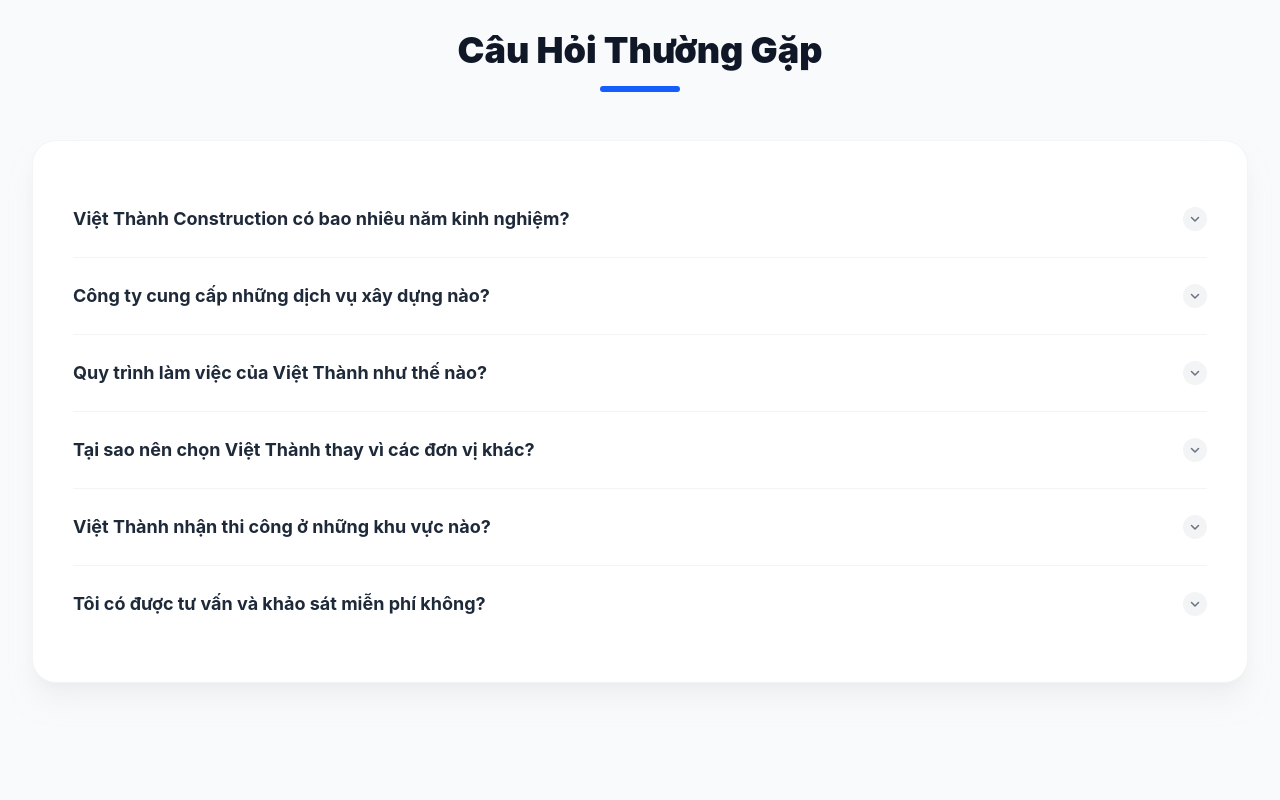
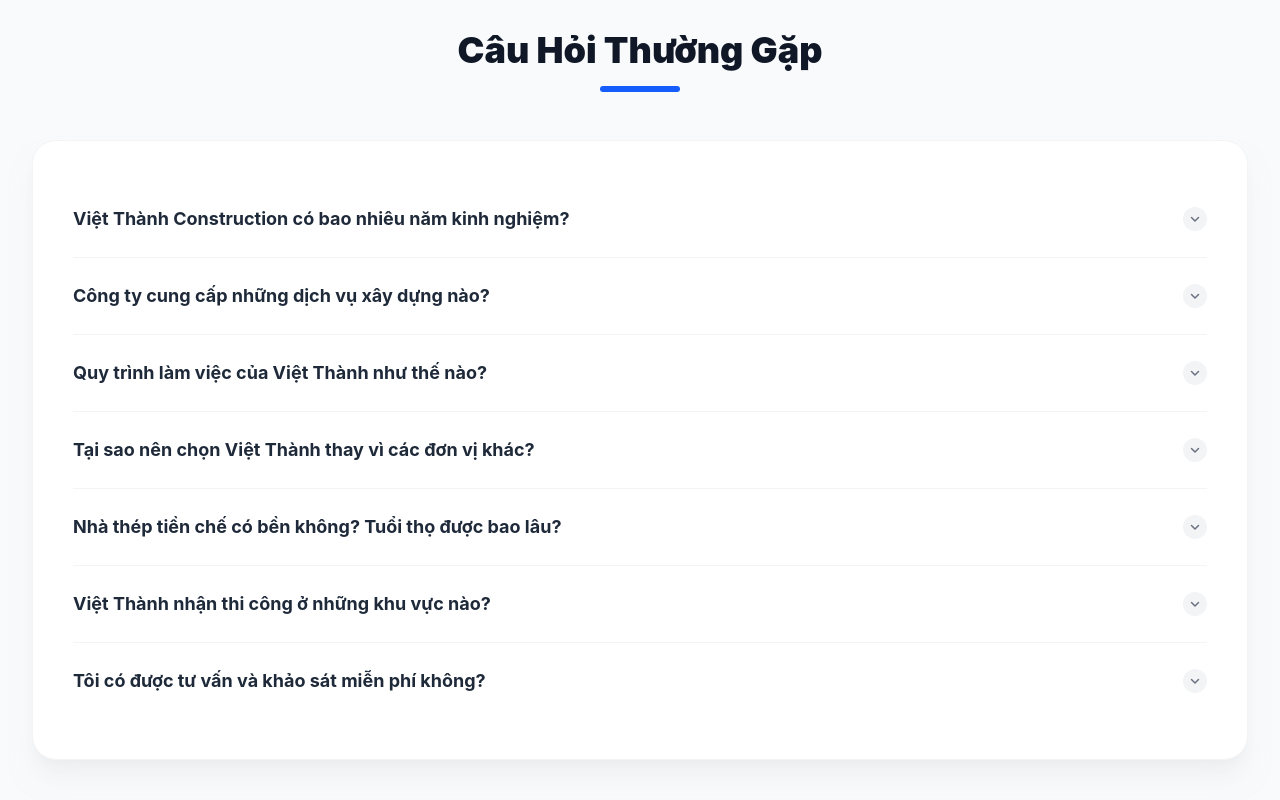
Before and after one commit to 47kiemtien-pixel/vithacons-quote, a React (Vite) app in the folder frontend/: page / in a window 1280 px wide. Shown: the part 1033-1833 px from the top of the page. Built offline with nearby package versions, Linux system fonts and the light colour scheme; no server answers.

Commit message:
UI: Add FAQ entry about steel structure durability

```diff
--- a/frontend/src/components/FAQ.jsx
+++ b/frontend/src/components/FAQ.jsx
@@ -46,6 +46,10 @@ const FAQ = () => {
             answer: "Khách hàng tin chọn Việt Thành vì:\n- Khảo sát tận nơi hoàn toàn miễn phí.\n- Giám sát thi công trực tiếp 24/24 đảm bảo đúng tiến độ.\n- Cam kết tuyệt đối không phát sinh chi phí ngoài hợp đồng.\n- Đội ngũ kỹ sư giàu kinh nghiệm, tận tâm."
         },
         {
+            question: "Nhà thép tiền chế có bền không? Tuổi thọ được bao lâu?",
+            answer: "Nhà thép tiền chế cực kỳ bền bỉ với tuổi thọ có thể đạt trên 50 năm. Nhờ sử dụng thép cường độ cao và công nghệ sơn/mạ chống ăn mòn hiện đại, công trình có khả năng chịu lực vượt trội, chống rung chấn và thích nghi tốt với khí hậu Việt Nam. Việt Thành luôn chú trọng tính toán kết cấu kỹ lưỡng để đảm bảo độ bền tối ưu cho khách hàng."
+        },
+        {
             question: "Việt Thành nhận thi công ở những khu vực nào?",
             answer: "Chúng tôi nhận mọi dự án tại:\n- Đắk Lắk (TP. Buôn Ma Thuột và tất cả các huyện).\n- Gia Lai, Lâm Đồng.\n- Khu vực Miền Nam: TP. Hồ Chí Minh, Bình Dương, Đồng Nai.\nĐối với các tỉnh xa, chúng tôi ưu tiên các dự án quy mô lớn như nhà xưởng, showroom để đảm bảo hiệu quả vận hành tối ưu cho khách hàng."
         },
```
